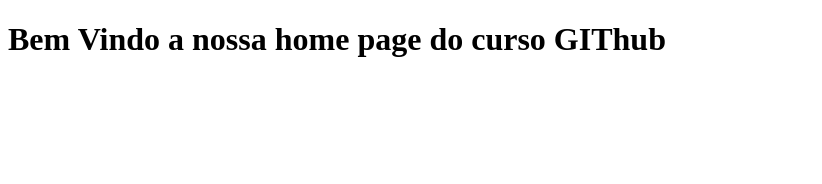
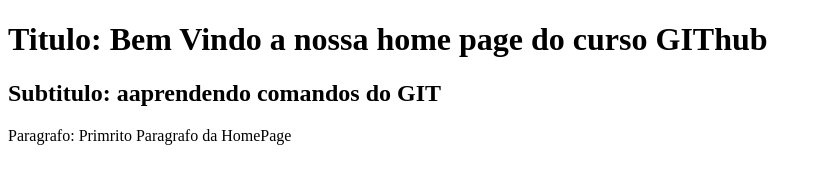
Before and after one commit to Caroliniz/Cursotds, a plain HTML site: page index.html in a window 1280 px wide. Shown: the whole page, without its empty margins (0-822 px from the left). Drawn offline with Linux system fonts and the light colour scheme.

Commit message:
Criando descricao da pagina home

```diff
--- a/index.html
+++ b/index.html
@@ -6,6 +6,8 @@
     <title>Curso GIT</title>
   </head>
   <body>
-    <h1>Bem Vindo a nossa home page do curso GIThub</h1>
+    <h1>Titulo: Bem Vindo a nossa home page do curso GIThub</h1>
+    <h2>Subtitulo: aaprendendo comandos do GIT</h2>
+    <p>Paragrafo: Primrito Paragrafo da HomePage</p>
   </body>
 </html>
```
Also changed, not shown: nomes.txt, 1 other file.
